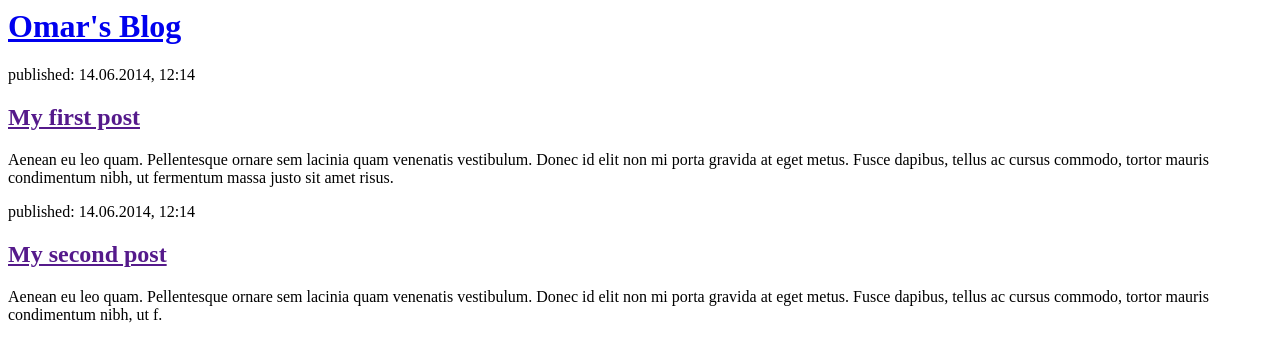
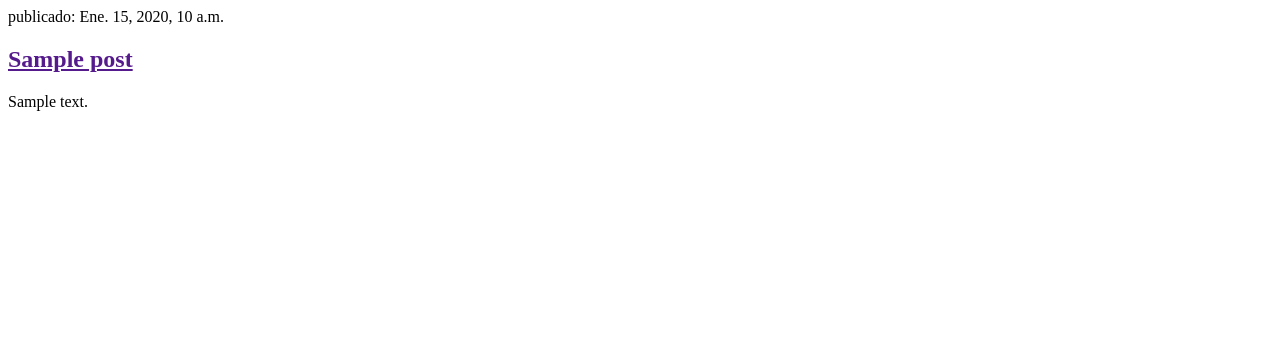
Before and after one commit to Blunem/my-first-blog, a Django app: page / in a window 1280 px wide. Shown: the top 362 px of the page. Run offline with Django 3.2, Linux system fonts and the light colour scheme; tables that the repository leaves empty hold one stand-in row (values such as "Sample post").

Commit message:
"Templates modificados para mostrar post desde base de datos."

```diff
--- a/blog/templates/blog/post_list.html
+++ b/blog/templates/blog/post_list.html
@@ -3,20 +3,12 @@
         <title>Omar's Blog</title>
     </head>
     <body>
+        {% for post in posts %}
         <div>
-            <h1><a href="/">Omar's Blog</a></h1>
+            <p> publicado: {{ post.published_date }}</p>
+            <h2><a href="">{{ post.title }}</a></h2>
+            <p>{{ post.text|linebreaksbr }}</p>
         </div>
-
-        <div>
-            <p>published: 14.06.2014, 12:14</p>
-            <h2><a href="">My first post</a></h2>
-            <p>Aenean eu leo quam. Pellentesque ornare sem lacinia quam venenatis vestibulum. Donec id elit non mi porta gravida at eget metus. Fusce dapibus, tellus ac cursus commodo, tortor mauris condimentum nibh, ut fermentum massa justo sit amet risus.</p>
-        </div>
-
-        <div>
-            <p>published: 14.06.2014, 12:14</p>
-            <h2><a href="">My second post</a></h2>
-            <p>Aenean eu leo quam. Pellentesque ornare sem lacinia quam venenatis vestibulum. Donec id elit non mi porta gravida at eget metus. Fusce dapibus, tellus ac cursus commodo, tortor mauris condimentum nibh, ut f.</p>
-        </div>
+         {% endfor %}
     </body>
 </html>
--- a/blog/views.py
+++ b/blog/views.py
@@ -1,5 +1,9 @@
 from django.shortcuts import render
+from django.utils import timezone
+from .models import Post
+
 
 # Create your views here.
 def post_list(request):
-    return render(request, 'blog/post_list.html', {})
+    posts = Post.objects.filter(published_date__lte=timezone.now()).order_by('published_date')
+    return render(request, 'blog/post_list.html', {'posts': posts})
```
